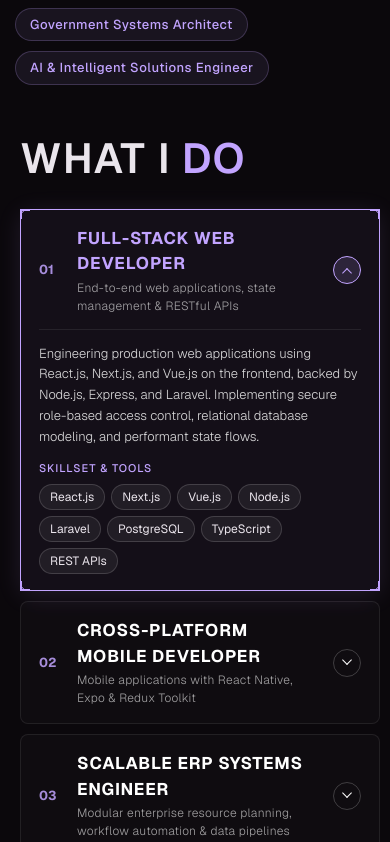
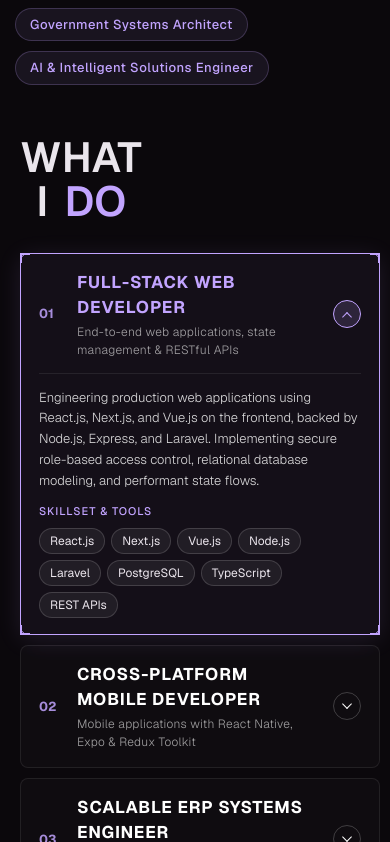
Before and after one commit to metiinie/My-Portfolio, a React (Vite) app in the folder frontend/: page / in a window 390 px wide. Shown: the part 1942-2784 px from the top of the page. Built offline with nearby package versions, Linux system fonts and the light colour scheme.

Commit message:
build my website

```diff
--- a/frontend/src/components/WhatIDo.tsx
+++ b/frontend/src/components/WhatIDo.tsx
@@ -16,14 +16,12 @@ const WhatIDo = () => {
 
   return (
     <div className="whatIDO">
-      <div className="what-box what-title-box">
-        <h2 className="what-title">
-          <span className="what-title-line">
-            W<span className="hat-h2">HAT</span>
-          </span>
-          <span className="what-title-line">
-            I<span className="do-h2"> DO</span>
-          </span>
+      <div className="what-box">
+        <h2 className="title">
+          W<span className="hat-h2">HAT</span>
+          <div>
+            &nbsp;I<span className="do-h2"> DO</span>
+          </div>
         </h2>
       </div>
       <div className="what-box">
--- a/frontend/src/components/styles/WhatIDo.css
+++ b/frontend/src/components/styles/WhatIDo.css
@@ -22,31 +22,17 @@
   flex-shrink: 0;
 }
 
-.what-title-box {
-  max-width: 21vw;
-  padding-right: 16px;
-  box-sizing: border-box;
-}
-
 .what-box:last-child {
   width: auto;
   justify-content: flex-end;
   max-width: 520px;
 }
 
-.what-box h2,
-.what-title {
-  font-size: clamp(34px, 3.4vw, 60px);
-  line-height: 1.08;
+.what-box h2 {
+  font-size: clamp(24px, 2.35vw, 46px);
+  line-height: 1.15;
   font-weight: 600;
-  margin: 0;
-  letter-spacing: 1px;
-  display: flex;
-  flex-direction: column;
-}
-
-.what-title-line {
-  display: block;
+  margin-right: 0;
   white-space: nowrap;
 }
 
@@ -303,11 +289,8 @@
     padding: 50px 20px;
   }
 
-  .what-box,
-  .what-title-box {
+  .what-box {
     width: 100% !important;
-    max-width: 100% !important;
-    padding-right: 0;
     justify-content: flex-start !important;
   }
 
@@ -315,14 +298,10 @@
     width: 100% !important;
   }
 
-  .what-box h2,
-  .what-title {
-    margin: 0 0 28px 0;
+  .what-box h2 {
+    margin: 0 0 30px 0;
     font-size: 42px;
-    line-height: 1.1;
-    flex-direction: row;
-    gap: 12px;
-    flex-wrap: wrap;
+    line-height: 44px;
   }
 
   .what-box-in {
@@ -349,10 +328,9 @@
 }
 
 @media only screen and (min-width: 1950px) {
-  .what-box h2,
-  .what-title {
-    font-size: 4.4rem;
-    line-height: 4.5rem;
+  .what-box h2 {
+    font-size: 3.4rem;
+    line-height: 3.6rem;
   }
 
   .what-box-in {
--- a/frontend/src/context/LoadingProvider.tsx
+++ b/frontend/src/context/LoadingProvider.tsx
@@ -41,7 +41,7 @@ export const LoadingProvider = ({ children }: PropsWithChildren) => {
     }
   }, []);
 
-  useEffect(() => {}, [loading]);
+  useEffect(() => { }, [loading]);
 
   return (
     <LoadingContext.Provider value={value as LoadingType}>
```
